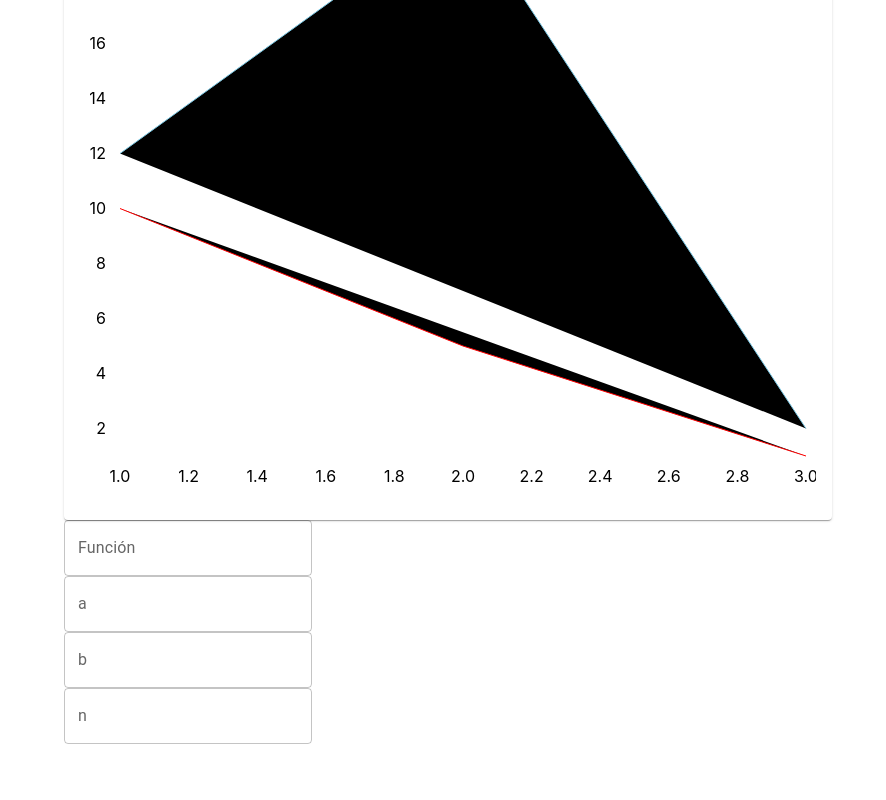
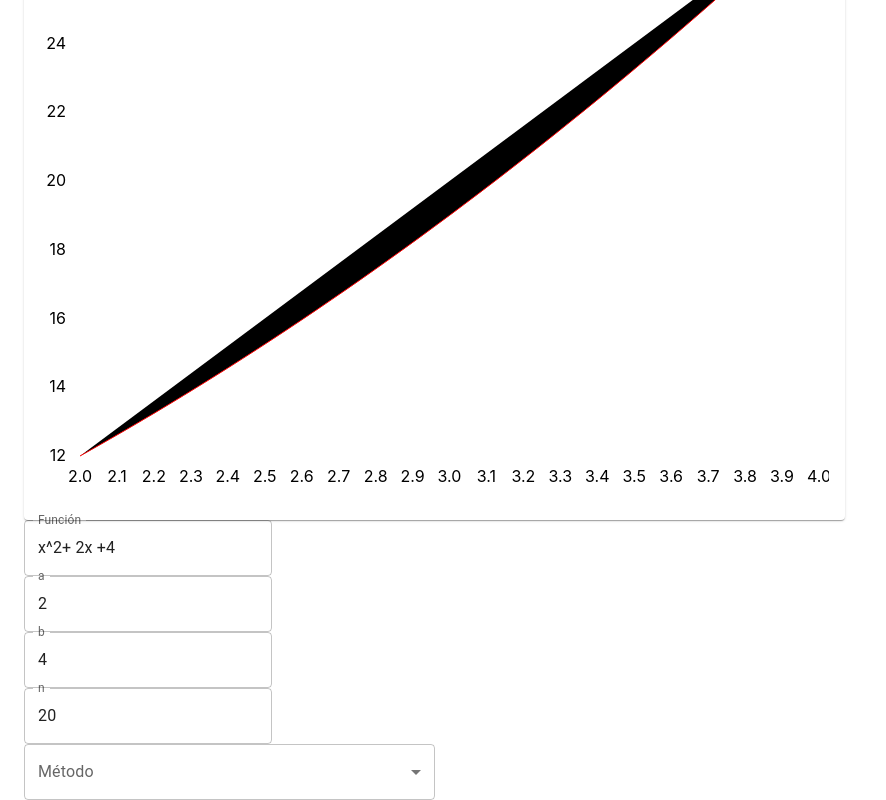
Before and after one commit to rodrigobaliani/uade-tp-mys2, a React (Create React App) app: page / in a window 1280 px wide. Shown: the part 186-986 px from the top of the page, without its empty margins (0-886 px from the left). Before the commit the page ends 930 px from the top, so only its background shows below. Built offline with nearby package versions, Linux system fonts and the light colour scheme.

Commit message:
Grafico y funcion rectangulos

```diff
--- a/src/App.js
+++ b/src/App.js
@@ -1,19 +1,62 @@
-import logo from './logo.svg';
 import './App.css';
-import { Container, Grid, Typography, Card, CardContent, TextField } from '@mui/material';
-import { HorizontalGridLines, LineSeries, makeWidthFlexible, VerticalGridLines, XAxis, XYPlot, YAxis } from "react-vis";
+import { Container, Grid, Typography, Card, CardContent, TextField, FormControl, InputLabel, Select, MenuItem, Button } from '@mui/material';
+import { HorizontalGridLines, LineSeries, makeWidthFlexible, MarkSeries, VerticalGridLines, VerticalRectSeries, XAxis, XYPlot, YAxis } from "react-vis";
 import * as math from 'mathjs';
+import { useState } from 'react';
 
 const X_VALUES_COUNT = 50;
+
 const FlexibleXYPlot = makeWidthFlexible(XYPlot);
 
 function App() {
+
+  const [funct, setFunct] = useState('x^2+ 2x +4');
+  const [a, setA] = useState('2');
+  const [b, setB] = useState('4');
+  const [n, setN] = useState('20');
+  const [graphData, setGraphData] = useState({});
+  const [graphMethod, setGraphMethod] = useState('')
+
+  function generateChartData(f, a, b) {
+    const newExpression = math.parse(f);
+    const compiledExpression = newExpression.compile();
+    const newX = math.range(a, b, (b-a)/X_VALUES_COUNT, true).toArray();
+    const newData = newX.map(x => ({x: x, y: compiledExpression.evaluate({x})}));
+    console.log(newData)
+    return {
+      tex: newExpression.toTex(),
+      data: newData,
+    };
+  }
+
+  function calculateRectangles(mathFunction, a, b, n) {
+    const rectangleWidth = (b-a)/n;
+    const compiledFunction = math.compile(mathFunction);
+
+    var area = 0;
+    var rectangles_points = []
+
+    math.range(a, b, rectangleWidth, false).forEach(x0 => {
+      const evaluation_x = x0 + rectangleWidth / 2;
+      const y = compiledFunction.evaluate({x: evaluation_x});
+      const graph_points = {
+        x1: x0, // Rectangle left side coordinate
+        x2: x0 + rectangleWidth, // Rectangle right side coordinate
+        y: y, // Rectangle height (Y value)
+      };
+      area += rectangleWidth * y;
+      rectangles_points.push(graph_points);
+    });
+
+    return {'rectangles_points': rectangles_points, 'totalArea': area}
+  }
+
   return (
-    <Container>
+    <Container maxWidth={false}>
       <Grid container spacing={3}>
         <Grid item xs={12}>
           <Typography style={{ textAlign: 'center', color: 'black' }} variant='h4'>
-            Integración
+            Integración {funct}
           </Typography>
         </Grid>
         <Grid item xs={12}>
@@ -28,26 +71,33 @@ function App() {
                   <LineSeries
                     color="red"
                     fill="false"
-                    data={[
-                      { x: 1, y: 10 },
-                      { x: 2, y: 5 },
-                      { x: 3, y: 1 }
-                    ]} />
-                    <LineSeries
-                    data={[
-                      {x: 1, y: 12},
-                      {x: 2, y: 21},
-                      {x: 3, y: 2}
-                    ]}/>
+                    data={generateChartData(funct, a, b).data} />
+                    {graphMethod == 'rectangle' ?
+                      <MarkSeries/>
+                    :
+                      <VerticalRectSeries/>}
                 </FlexibleXYPlot>
               </CardContent>
-              </Card>
+            </Card>
           </Grid>
           <Grid item xs={4}>
-            <TextField id="function" label="Función" variant="outlined" />
-            <TextField id="width-a" label="a" variant="outlined" />
-            <TextField id="width-b" label="b" variant="outlined" />
-            <TextField id="n" label="n" variant="outlined" />
+            <TextField id="function" label="Función" variant="outlined" value={funct} onChange={(e) => setFunct(e.target.value)} />
+            <TextField id="width-a" label="a" variant="outlined" value={a} oncChange={(e) => setA(e.target.value)} />
+            <TextField id="width-b" label="b" variant="outlined" value={b} onChange={(e) => setB(e.target.value)} />
+            <TextField id="n" label="n" variant="outlined" value={n} onChange={(e) => setN(e.target.value)} />
+            <FormControl fullWidth>
+              <InputLabel id="graph-method">Método</InputLabel>
+              <Select
+                labelId="graph-method"
+                id="graph-method-select"
+                value={graphMethod}
+                label="Método"
+                onChange={(e) => setGraphMethod(e.target.value)}
+              >
+                <MenuItem value={'rectangle'}>Rectángulos</MenuItem>
+                <MenuItem value={'montecarlo'}>Montecarlo</MenuItem>
+              </Select>
+            </FormControl>
           </Grid>
         </Grid>
       </Grid>
@@ -56,4 +106,5 @@ function App() {
 }
 
 
+
 export default App;
```
